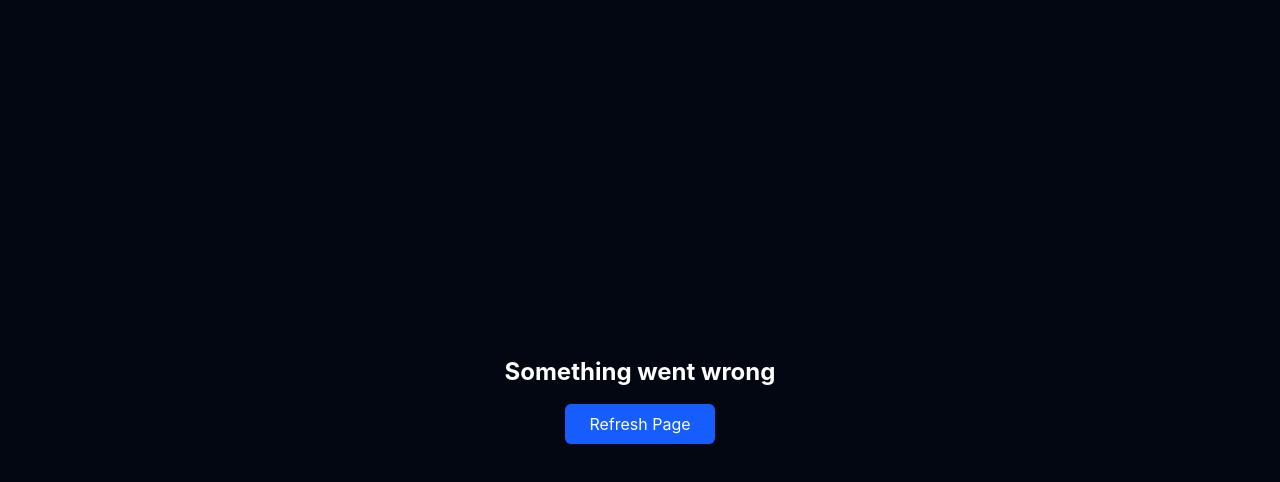
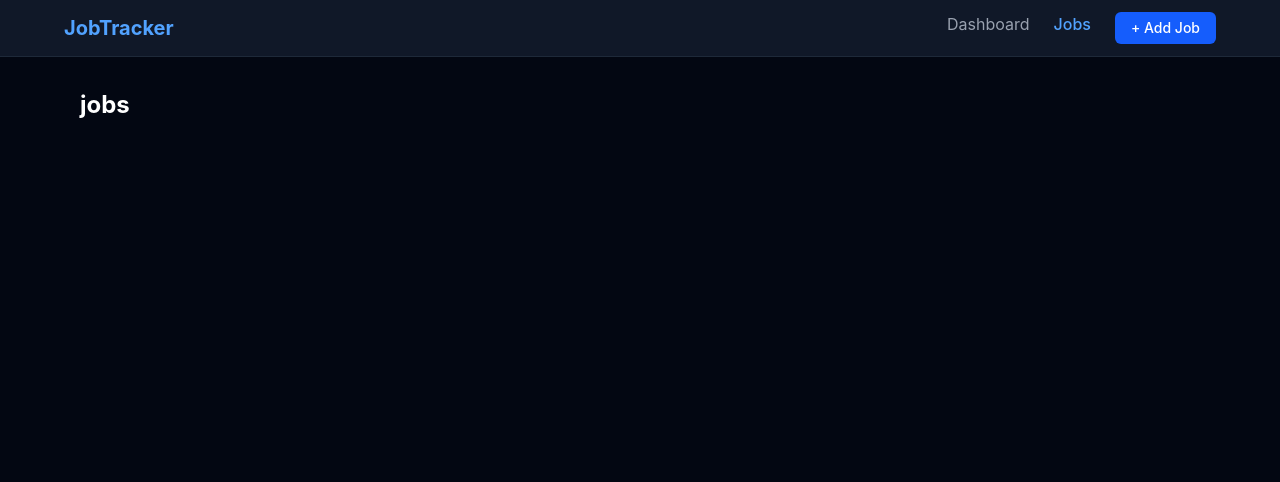
Before and after one commit to surajthapa-code/job-tracker, a React (Vite) app in the folder job-tracker/: page /jobs in a window 1280 px wide. Shown: the top 482 px of the page. Built offline with nearby package versions, Linux system fonts and the light colour scheme.

Commit message:
created navbar component, and pages (dashboard, job details, jobs, add jobs)

```diff
--- a/job-tracker/src/pages/AddJob.tsx
+++ b/job-tracker/src/pages/AddJob.tsx
@@ -0,0 +1,11 @@
+
+
+function AddJob() {
+  return (
+    <div>
+      <h2>hello</h2>
+    </div>
+  );
+}
+
+export default AddJob;
--- a/job-tracker/src/pages/Dashboard.tsx
+++ b/job-tracker/src/pages/Dashboard.tsx
@@ -0,0 +1,5 @@
+function Dashboard() {
+  return <h2 className="text-2xl font-bold">Dashboard</h2>;
+}
+
+export default Dashboard;
--- a/job-tracker/src/pages/JobDetail.tsx
+++ b/job-tracker/src/pages/JobDetail.tsx
@@ -0,0 +1,5 @@
+function JobDetail() {
+  return <h2 className="text-2xl font-bold">Job details</h2>;
+}
+
+export default JobDetail;
--- a/job-tracker/src/pages/Jobs.tsx
+++ b/job-tracker/src/pages/Jobs.tsx
@@ -0,0 +1,5 @@
+function Jobs() {
+  return <h2 className="text-2xl font-bold">jobs</h2>;
+}
+
+export default Jobs;
--- a/job-tracker/src/shared/components/Navbar.tsx
+++ b/job-tracker/src/shared/components/Navbar.tsx
@@ -0,0 +1,44 @@
+import { Link, NavLink } from "react-router-dom";
+
+function Navbar() {
+  return (
+    <nav className="bg-gray-900 border-b border-gray-800 px-4 py-3">
+      <div className="max-w-6xl mx-auto flex items-center justify-between">
+        <Link to="/" className="text-xl font-bold text-blue-400">
+          JobTracker
+        </Link>
+        <div className="flex gap-6">
+          <NavLink
+            to="/"
+            end
+            className={({ isActive }) =>
+              isActive
+                ? "text-blue-400 font-medium"
+                : "text-gray-400 hover:text-white"
+            }
+          >
+            Dashboard
+          </NavLink>
+          <NavLink
+            to="/jobs"
+            className={({ isActive }) =>
+              isActive
+                ? "text-blue-400 font-medium"
+                : "text-gray-400 hover:text-white"
+            }
+          >
+            Jobs
+          </NavLink>
+          <Link
+            to="/jobs/add"
+            className="bg-blue-600 hover:bg-blue-700 text-white px-4 py-1.5 rounded-md text-sm font-medium"
+          >
+            + Add Job
+          </Link>
+        </div>
+      </div>
+    </nav>
+  );
+}
+
+export default Navbar;
```
